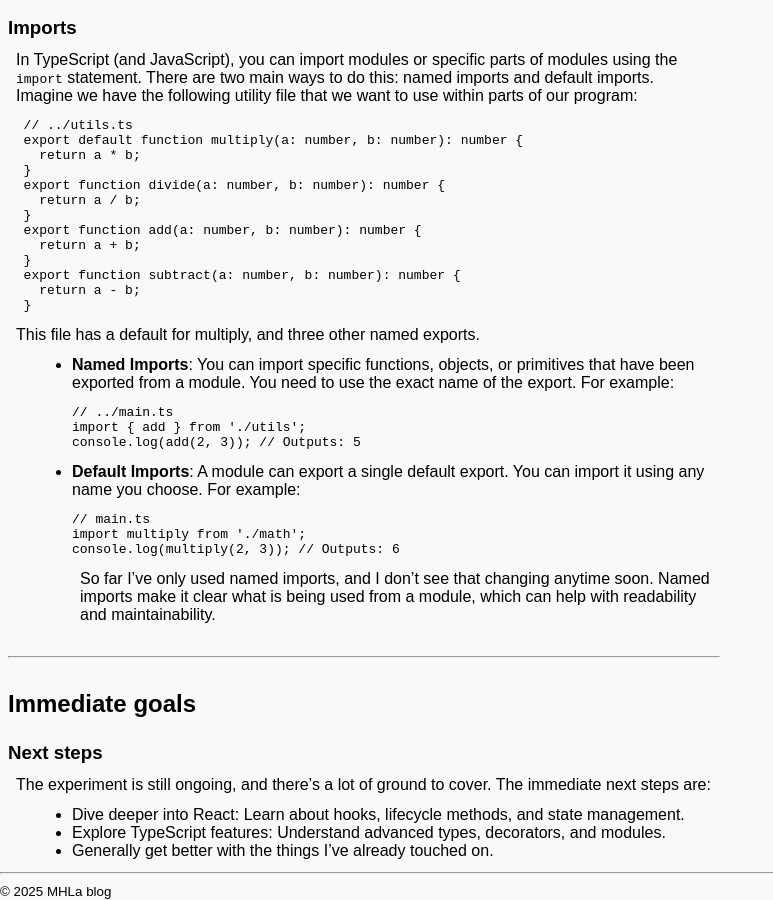
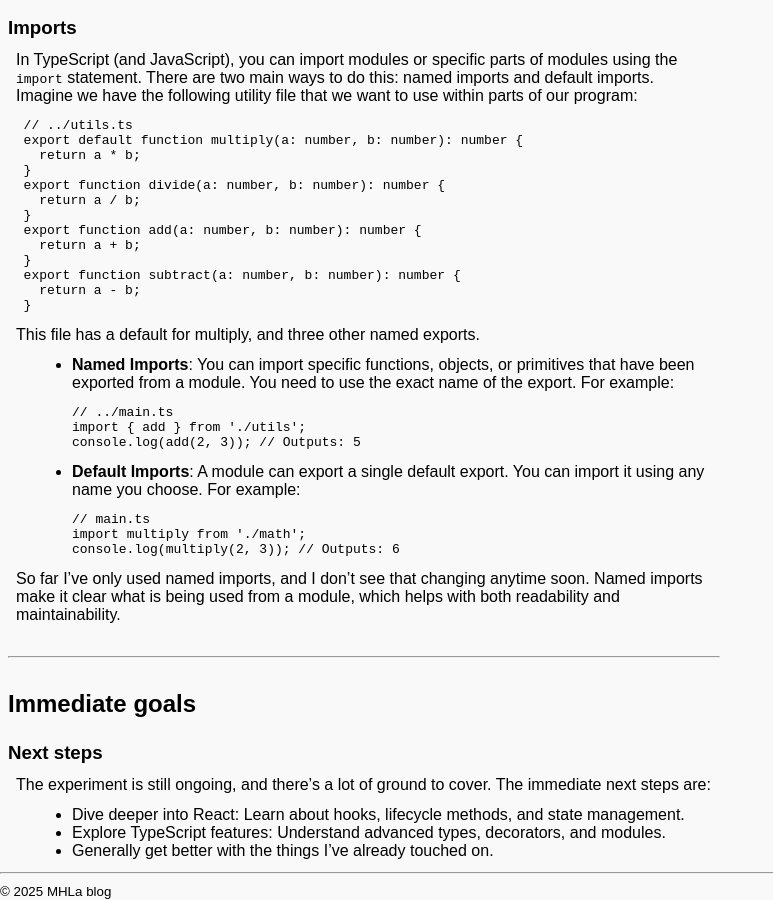
Before and after one commit to MHLaDMOoF24/mhladmoof24.github.io, a Jekyll site: the page built from _posts/2025-09-15-react_on_typescript.md, in a window 1280 px wide and 900 px high, scrolled down 1658 px. Shown: the whole window, without its empty margins (0-773 px from the left). Built offline with Jekyll 4.4.1, drawn with Linux system fonts in a browser that asks for light colours.

Commit message:
ReactOnTypeScript syntax and phrasing

````diff
--- a/_posts/2025-09-15-react_on_typescript.md
+++ b/_posts/2025-09-15-react_on_typescript.md
@@ -94,7 +94,8 @@ This file has a default for multiply, and three other named exports.
   import multiply from './math';
   console.log(multiply(2, 3)); // Outputs: 6
   ```
-So far I've only used named imports, and I don't see that changing anytime soon. Named imports make it clear what is being used from a module, which can help with readability and maintainability.
+
+So far I've only used named imports, and I don't see that changing anytime soon. Named imports make it clear what is being used from a module, which helps with both readability and maintainability.
 
 ---
 
````
